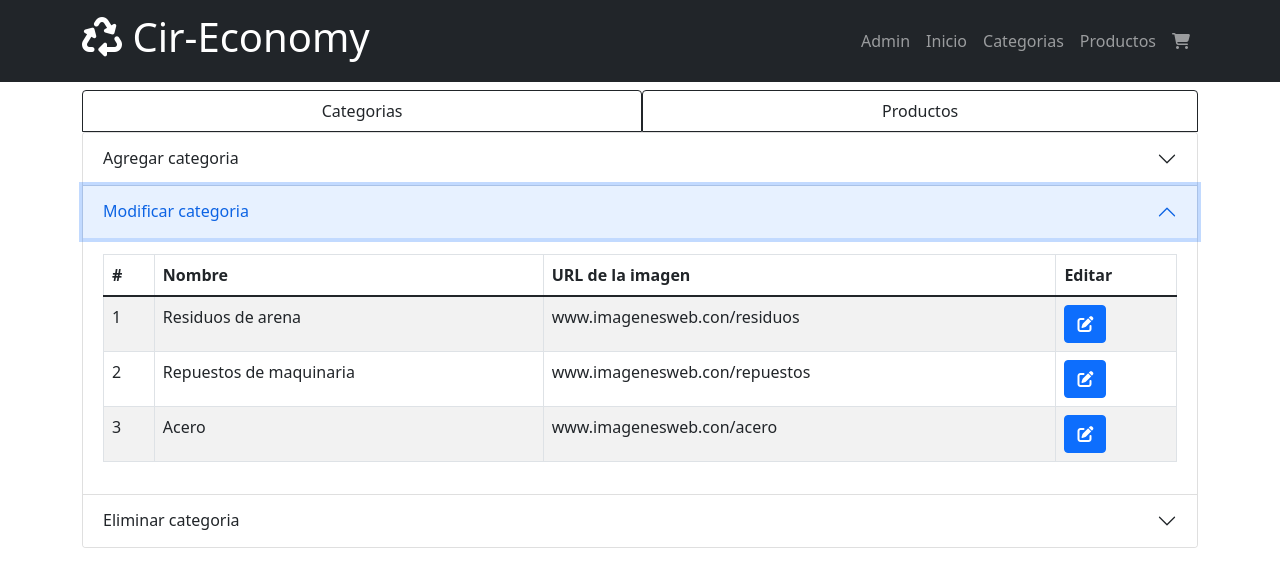
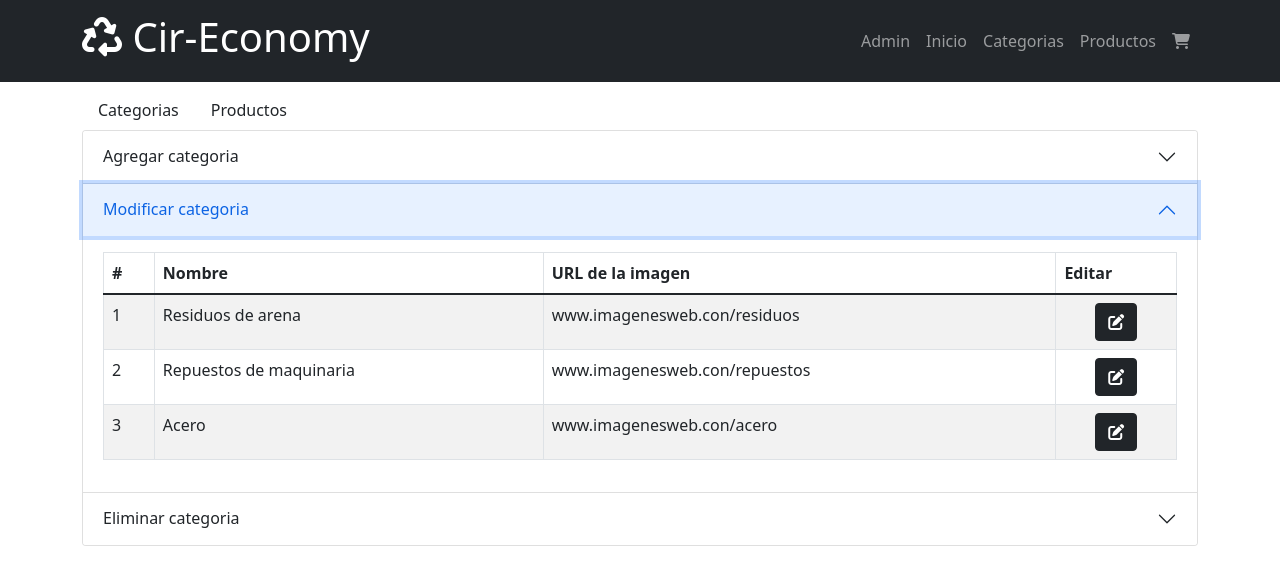
Before and after one commit to SantiMonto/CirEconomy, a React (Create React App) app in the folder frontend/: page /adminLayout/adminCategories in a window 1280 px wide. Both pictures are taken after a click on the button "Modificar categoria". Shown: the top 584 px of the page. Built offline with nearby package versions, Linux system fonts and the light colour scheme.

Commit message:
feat(modifying style to adminlayout and added the detele to categories): frontend

```diff
--- a/frontend/src/layout/AdminLayout.jsx
+++ b/frontend/src/layout/AdminLayout.jsx
@@ -6,12 +6,12 @@ const AdminLayout = () => {
     return (
         <div>
             <Container className="mt-2">
-                <Nav fill variant="tabs">
+                <Nav variant="pills">
                     <Nav.Item>
-                        <Nav.Link className="link-dark border border-dark" href="/adminLayout/adminCategories">Categorias</Nav.Link>
+                        <Nav.Link className="link-dark border-dark" href="/adminLayout/adminCategories">Categorias</Nav.Link>
                     </Nav.Item>
                     <Nav.Item>
-                        <Nav.Link className="link-dark border border-dark" href="/adminLayout/adminProducts">Productos</Nav.Link>
+                        <Nav.Link className="link-dark" href="/adminLayout/adminProducts" eventKey="/adminLayout/adminProducts">Productos</Nav.Link>
                     </Nav.Item>
                 </Nav>
             </Container>
--- a/frontend/src/layout/Layout.jsx
+++ b/frontend/src/layout/Layout.jsx
@@ -15,7 +15,7 @@ const Layout = () => {
           <Navbar.Toggle aria-controls="basic-navbar-nav" />
           <Navbar.Collapse id="basic-navbar-nav">
             <Nav className="ms-auto" >
-              <Nav.Link href="/adminLayout/adminCategories">Admin</Nav.Link>
+              <Nav.Link href="/adminLayout">Admin</Nav.Link>
               <Nav.Link href="/">Inicio</Nav.Link>
               <Nav.Link href="/Categories">Categorias</Nav.Link>
               <Nav.Link href="/Products">Productos</Nav.Link>
--- a/frontend/src/pages/AdminCategories.jsx
+++ b/frontend/src/pages/AdminCategories.jsx
@@ -1,5 +1,5 @@
 import React, { useState, useEffect } from 'react'
-import { Accordion, Container, Table, Form, Button} from 'react-bootstrap'
+import { Accordion, Container, Table, Form, Button } from 'react-bootstrap'
 import { ToastContainer, toast } from 'react-toastify';
 import 'react-toastify/dist/ReactToastify.css';
 
@@ -30,15 +30,15 @@ const AdminCategories = () => {
     const createCategorie = () => {
         console.log("nombre", nameCategorie, "imagen", imgCategorie);
         toast.success('Categoria creada con exito');
-        setCategories([...categories,{item:categories.length +1,nombre:nameCategorie,urlImagen:imgCategorie}])
-    }
-
-    const getCategories = async () => {
-        console.log('ver categorias');
+        setCategories([...categories, { item: categories.length + 1, nombre: nameCategorie, urlImagen: imgCategorie }])
     }
 
     const editCategorie = async () => {
         console.log('Edita la categoria seleccionada');
+    }
+
+    const deleteCategorie = async () => {
+        console.log('Elimina la categoria seleccionada');
     }
 
     useEffect(() => {
@@ -112,8 +112,9 @@ const AdminCategories = () => {
                                                 <td>{category.item}</td>
                                                 <td>{category.nombre}</td>
                                                 <td>{category.urlImagen}</td>
-                                                <td>
+                                                <td className="text-center">
                                                     <Button
+                                                        className="bg-dark border-dark"
                                                         type="button"
                                                         onClick={() => {
                                                             editCategorie();
@@ -132,7 +133,38 @@ const AdminCategories = () => {
                     <Accordion.Item eventKey="2">
                         <Accordion.Header>Eliminar categoria</Accordion.Header>
                         <Accordion.Body>
-                            Info para eliminar categoria
+                            <Table striped bordered hover>
+                                <thead>
+                                    <tr>
+                                        <th>#</th>
+                                        <th>Nombre</th>
+                                        <th>URL de la imagen</th>
+                                        <th>Eliminar</th>
+                                    </tr>
+                                </thead>
+                                <tbody>
+                                    {categories.map((category) => {
+                                        return (
+                                            <tr>
+                                                <td>{category.item}</td>
+                                                <td>{category.nombre}</td>
+                                                <td>{category.urlImagen}</td>
+                                                <td className="text-center">
+                                                    <Button
+                                                        className="bg-danger border-danger"
+                                                        type="button"
+                                                        onClick={() => {
+                                                            deleteCategorie();
+                                                        }}
+                                                    >
+                                                        <i className="fa-solid fa-trash-can"></i>
+                                                    </Button>
+                                                </td>
+                                            </tr>
+                                        );
+                                    })}
+                                </tbody>
+                            </Table>
                         </Accordion.Body>
                     </Accordion.Item>
                 </Accordion>
```
